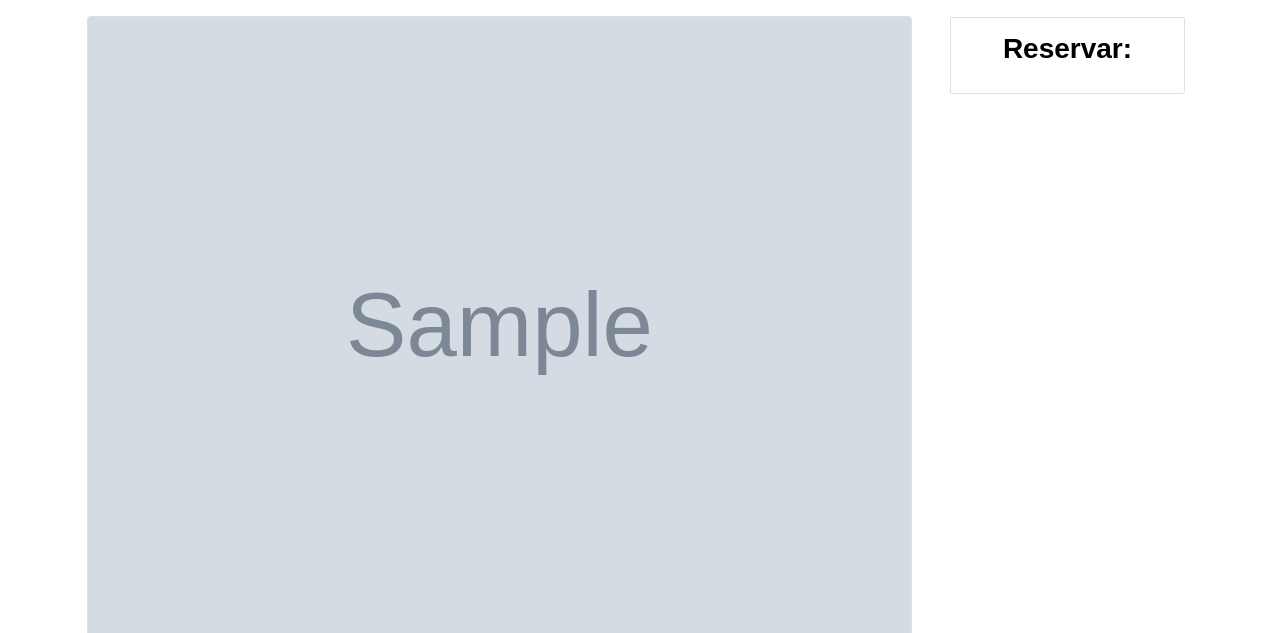
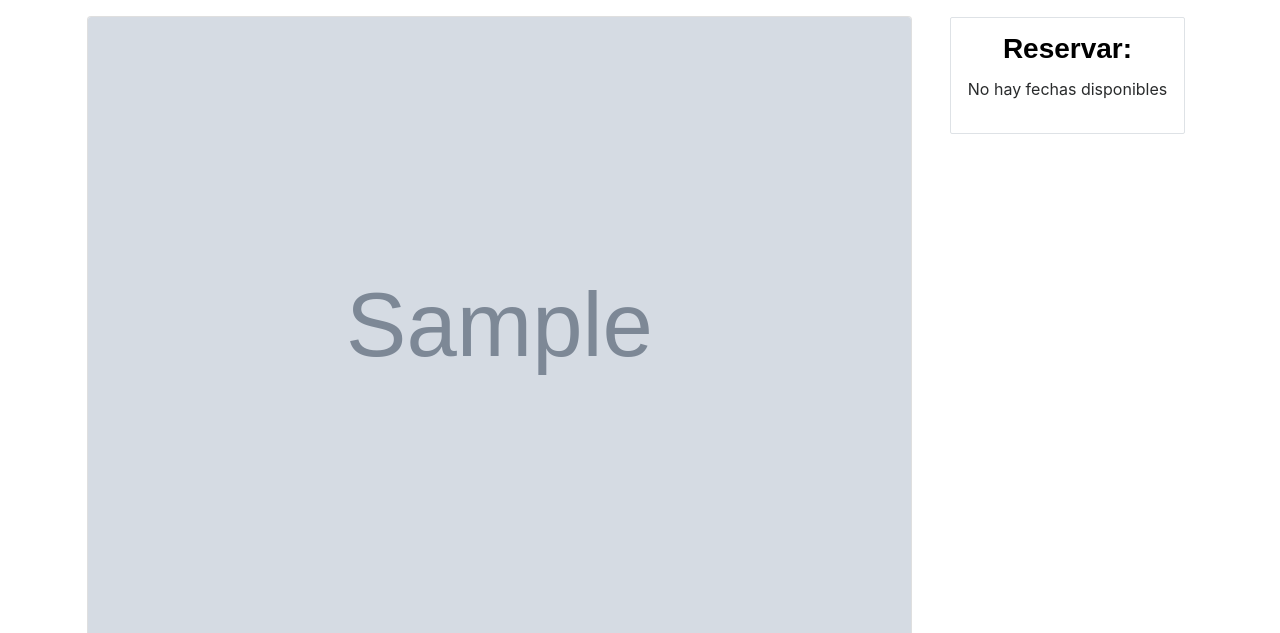
Before and after one commit to maxu99/Django, a Django app: page /detail/1 in a window 1280 px wide. Shown: the part 56-689 px from the top of the page. Run offline with Django 3.2, Linux system fonts and the light colour scheme; a user stored in the database is signed in; tables that the repository leaves empty hold one stand-in row (values such as "Sample post"); grey boxes marked "Sample" are stand-in pictures; some libraries are stand-ins or nearby versions.

Commit message:
Agrego mensaje de fechas vacias

```diff
--- a/application/templates/application/detail.html
+++ b/application/templates/application/detail.html
@@ -55,6 +55,8 @@
                     <button type="submit" class="btn btn-success">Reservar!</button>
                 </div>
             </form>
+        {% else %}
+            <p class="text-center">No hay fechas disponibles</p>
         {% endif %}
 
         </div>
```
